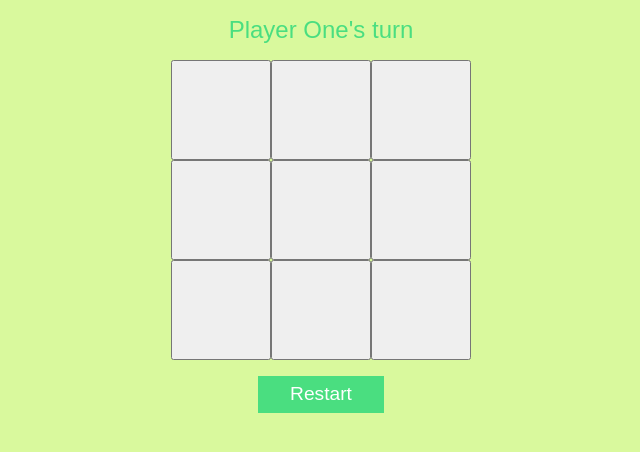
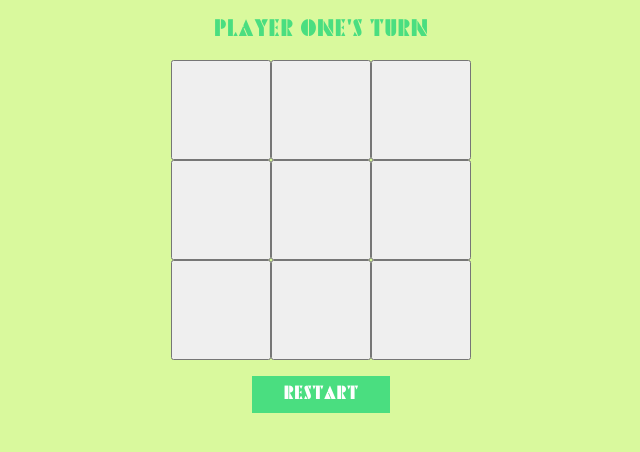
Before and after one commit to Central3/tic-tac-toe, a plain HTML site: page index.html in a window 1280 px wide. Shown: the whole page, without its empty margins (319-959 px from the left). Drawn offline with Linux system fonts and the light colour scheme.

Commit message:
Fix font

```diff
--- a/styles.css
+++ b/styles.css
@@ -32,7 +32,7 @@ h6 {
 }
 
 body {
-    font-family: sans-serif;
+    font-family: Pinmold;
     color: #4ade80;
     background-color: #d9f99d;
 }
```
